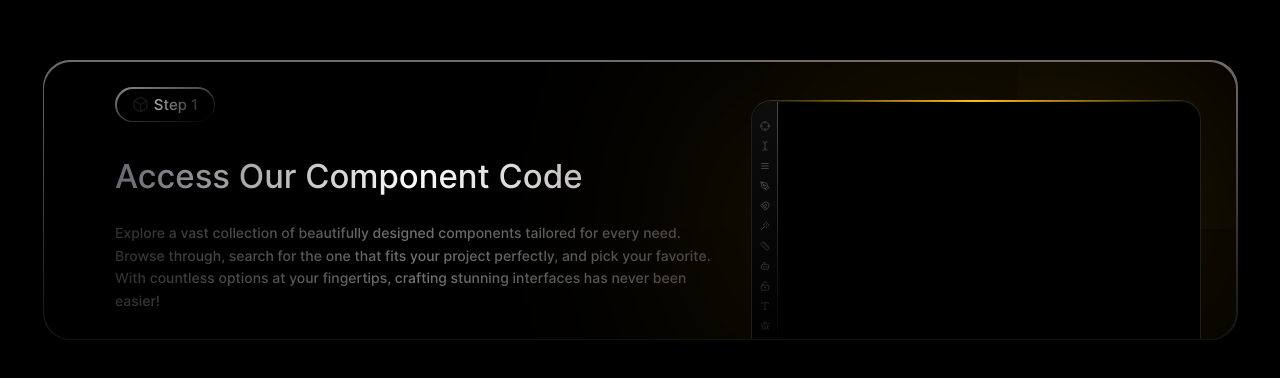
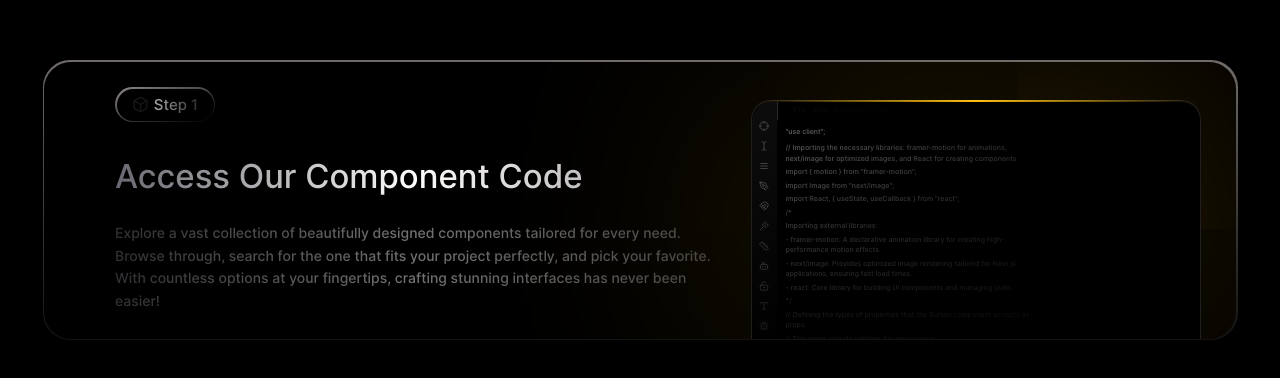
Before and after one commit to sudo-aadhi/Exposure, a Next.js app: page / in a window 1280 px wide. Shown: the part 2312-2690 px from the top of the page. Built offline with nearby package versions, Linux system fonts and the light colour scheme; what @nauverse/tailwind-dot-grid-backgrounds would draw is missing.

Commit message:
Code render animations added

```diff
--- a/app/components/animated/AccessCode.tsx
+++ b/app/components/animated/AccessCode.tsx
@@ -16,6 +16,7 @@ import {
   Type,
   Bug,
 } from "lucide-react";
+import BentoCodePreview from "@/app/components/animated/BentoCodePreview";
 
 const AccessCode = () => {
   return (
@@ -76,13 +77,14 @@ const AccessCodeChild = () => {
 const AnimatedAccessCodeComponent = () => {
   return (
     <div
-      className="flex items-center justify-center w-[450px] h-[250px] bg-gradient-to-r from-black via-[#FFBB00] to-transparent rounded-t-[20px] border border-[#ffffff1f] relative top-[25px] right-[35px]"
+      className="flex items-center justify-center w-[450px] h-[250px] bg-gradient-to-r from-black via-[#FFBB00] to-transparent rounded-t-[20px] border border-[#ffffff1f] relative top-[25px] right-[35px] shadow-md"
       style={{
         boxShadow: "rgba(255, 187, 0, 0.2) 0px 0px 317px 5px", // Golden glow effect
       }}
     >
       <div className="flex items-center justify-start w-[450px] h-[249px] bg-black rounded-t-[20px] relative top-[1px] bg-grid-4-s-2-neutral-950">
-        <div className="flex items-center justify-center w-[25px] h-full rounded-tl-[20px] bg-gradient-to-b from-[#4b4b4b] to-transparent relative left-[0.6px]">
+        {/* The container containing icons  */}
+        <div className="flex items-center justify-center w-[25px] h-full rounded-tl-[20px] bg-gradient-to-b from-[#282828] to-transparent relative left-[0.6px]">
           <div className="flex flex-col items-center justify-center w-[24.5px] h-full rounded-tl-[20px] bg-gradient-to-b from-[#0d0d0d] to-black relative right-[0.4px] gap-[10px]">
             <Crosshair size={10} color="#4b4b4b" />
             <TextCursor size={10} color="#4b4b4b" />
@@ -97,6 +99,11 @@ const AnimatedAccessCodeComponent = () => {
             <Bug size={10} color="#1F1F1F" />
           </div>
         </div>
+        {/* The window container which has the code and the preview component  */}
+        <div className="flex w-full h-full rounded-tr-[20px]">
+          {/* The code component  */}
+          <BentoCodePreview />
+        </div>
       </div>
     </div>
   );
--- /dev/null
+++ b/app/components/animated/BentoCodePreview.tsx
@@ -0,0 +1,70 @@
+"use client";
+import { motion } from "framer-motion";
+import React from "react";
+
+const code = [
+  '"use client";',
+  "",
+  "// Importing the necessary libraries: framer-motion for animations, next/image for optimized images, and React for creating components",
+  'import { motion } from "framer-motion";',
+  'import Image from "next/image";',
+  'import React, { useState, useCallback } from "react";',
+
+  "/*",
+  "   Importing external libraries:",
+  "   - framer-motion: A declarative animation library for creating high-performance motion effects.",
+  "   - next/image: Provides optimized image rendering tailored for Next.js applications, ensuring fast load times.",
+  "   - react: Core library for building UI components and managing state.",
+  "*/",
+  "// Defining the types of properties that the Button component accepts as props",
+  "// The props include settings for appearance,",
+  "// The props include settings for appearance,",
+];
+
+const BentoCodePreview = () => {
+  return (
+    <div className="flex flex-col items-center w-[250px] h-full">
+      <div className="flex items-center justify-center w-full h-[20px] bg-gradient-to-r from-[#282828] to-transparent overflow-hidden">
+        <div className="flex items-center w-full h-[20px] bg-black relative bottom-[1px] left-[1px]">
+          <div className="flex gap-[7px] ml-4">
+            <p className="text-[8px] opacity-45">File</p>
+            <p className="text-[8px] opacity-40">Edit</p>
+            <p className="text-[8px] opacity-30">Selection</p>
+            <p className="text-[8px] opacity-20">View</p>
+            <p className="text-[8px] opacity-10">Go</p>
+          </div>
+        </div>
+      </div>
+      <div className="flex flex-col gap-[3px] relative left-[4px] top-[4px] w-full flex-wrap">
+        {code.map((item, idx) => {
+          // Calculate opacity based on the index
+          const opacity = Math.max(0.2, 1 - idx / (code.length + 1)); // Ensures opacity gradually reduces to a minimum value
+
+          return (
+            <motion.p
+              className="font-inter text-[7px] w-full flex-wrap relative left-[5px] top-[3px] bg-gradient-to-r from-[#686868] to-[#2F2F2F] bg-clip-text text-transparent"
+              key={idx}
+              initial={{
+                filter: "blur(50px)",
+                opacity: 0,
+              }}
+              animate={{
+                filter: "blur(0px)",
+                opacity: opacity, // Apply opacity based on index
+              }}
+              transition={{
+                duration: 0.5, // Extended for smoother transition
+                delay: 0.1 * idx,
+                ease: [0.25, 0.1, 0.25, 1], // Custom cubic bezier easing for smoother motion
+              }}
+            >
+              {item}
+            </motion.p>
+          );
+        })}
+      </div>
+    </div>
+  );
+};
+
+export default BentoCodePreview;
```
